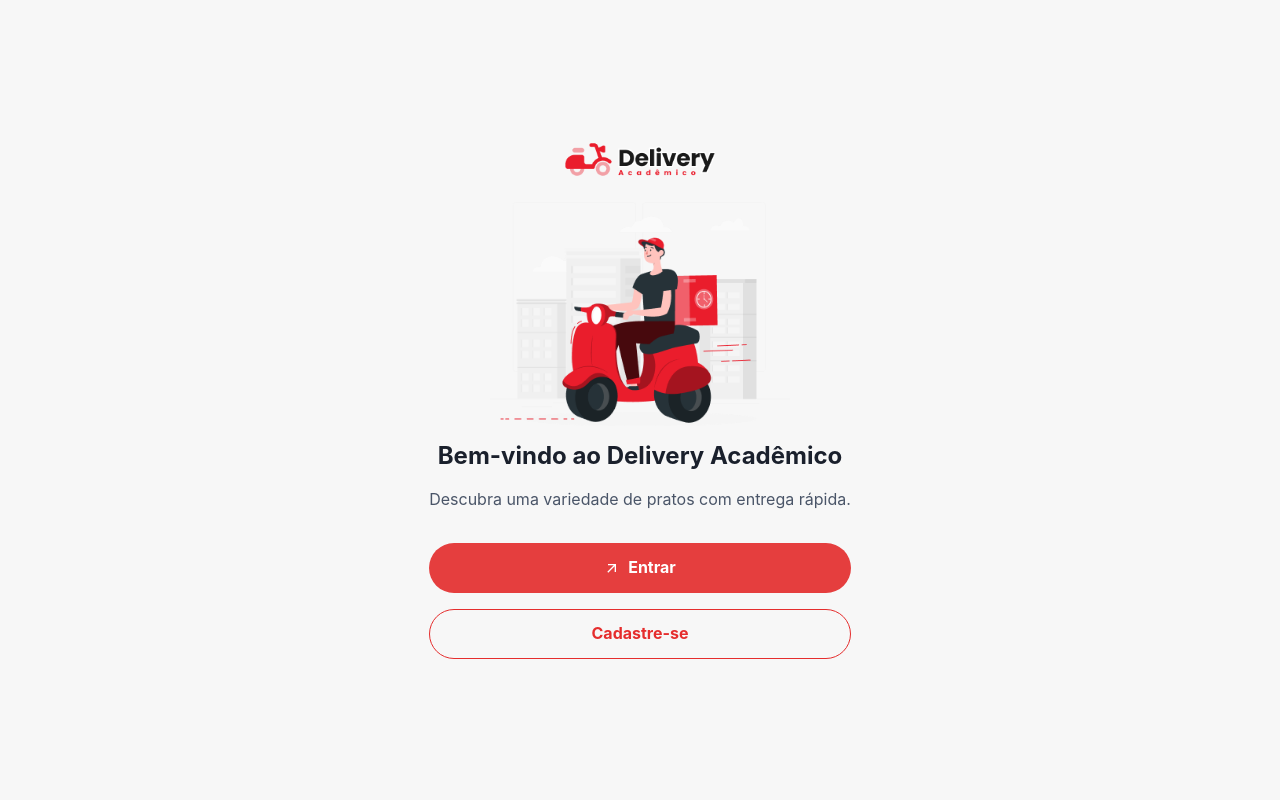
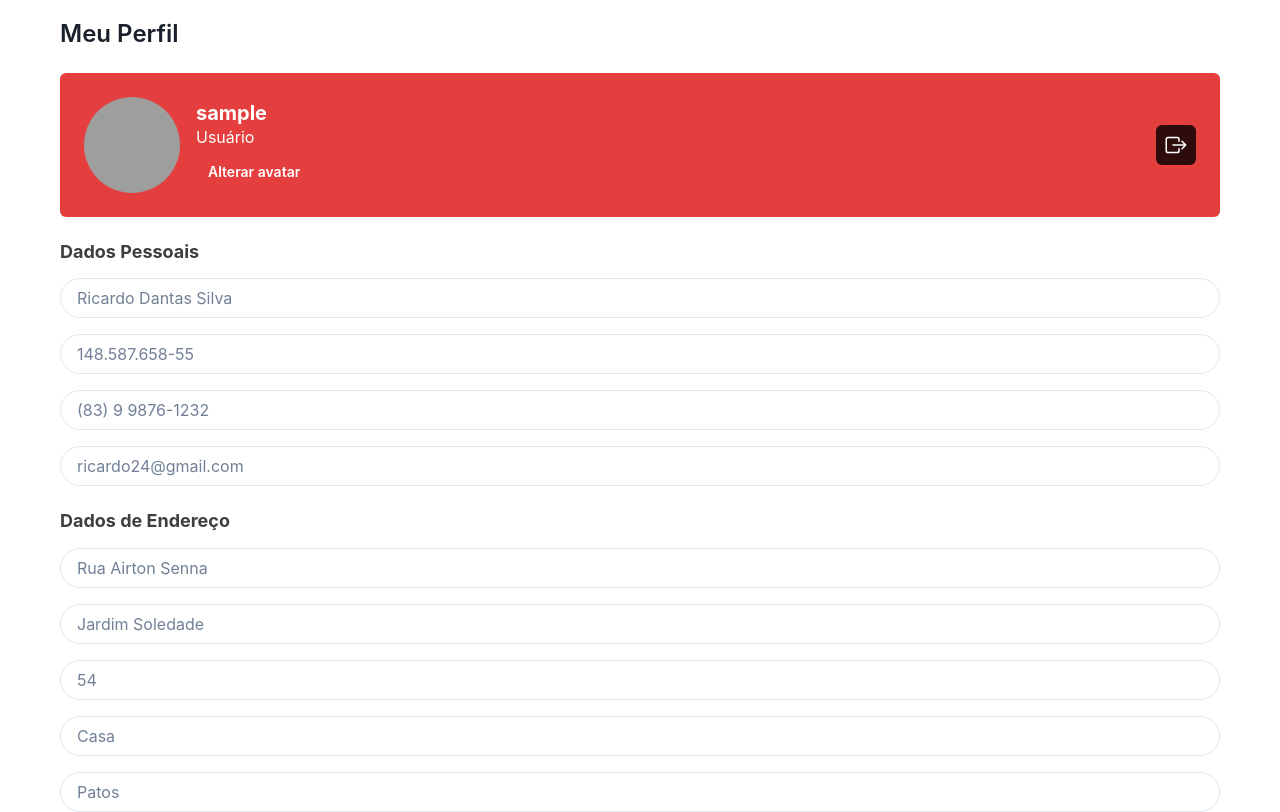
Before and after one commit to moacirdavidag/frontend-pw2, a React (Vite) app: page /perfil in a window 1280 px wide. Before the commit this address led to /. Shown: the top 812 px of the page. Built offline with nearby package versions, Linux system fonts and the light colour scheme; no server answers; sample sign-in values are in the browser's storage.

Commit message:
fix: Ajustes no upload da foto do usuário em implementação

```diff
--- a/src/context/AuthContext.tsx
+++ b/src/context/AuthContext.tsx
@@ -1,5 +1,5 @@
 // AuthContext.tsx
-import React, { createContext, useContext, useState, ReactNode } from 'react';
+import React, { createContext, useContext, useState, ReactNode, useEffect } from 'react';
 
 interface AuthContextType {
   isAuthenticated: boolean;
@@ -10,7 +10,15 @@ interface AuthContextType {
 const AuthContext = createContext<AuthContextType | undefined>(undefined);
 
 export const AuthProvider: React.FC<{ children: ReactNode }> = ({ children }) => {
-  const [isAuthenticated, setIsAuthenticated] = useState(false);
+  const [isAuthenticated, setIsAuthenticated] = useState(true);
+
+  useEffect(() => {
+    const token = localStorage.getItem('token');
+    console.log(`Token: ${token}`);
+    if (!token) {
+      setIsAuthenticated(false);
+    }
+  }, []);
 
   const login = (token: string) => {
     setIsAuthenticated(true);
--- a/src/pages/Perfil/PerfilScreen.tsx
+++ b/src/pages/Perfil/PerfilScreen.tsx
@@ -15,6 +15,7 @@ const Perfil = () => {
   const [avatar, setAvatar] = useState("https://via.placeholder.com/150");
   const username = localStorage.getItem("username");
   const id = Number(localStorage.getItem("id"));
+  const apiUrl = import.meta.env.VITE_API_URL;
   const {logout} = useAuth();
   const initialValues = {
     name: "",
@@ -28,8 +29,10 @@ const Perfil = () => {
     city: "",
     state: "",
     reference: "",
+    avatar_url: null
   };
   const [user, setUser] = useState(initialValues);
+  const [avatarUrl, setAvatarUrl] = useState("");
   const toast = useToast();
 
 
@@ -42,6 +45,8 @@ const Perfil = () => {
 
     if (avatar) {
       formData.append("avatar", avatar);
+    } else {
+      formData.append("avatar", user?.avatar_url);
     }
 
     try {
@@ -60,6 +65,8 @@ const Perfil = () => {
           isClosable: true,
           position: "top-right",
         });
+        setAvatar("");
+        setAvatarUrl("");
         getUserInfo();
       }
     } catch (error) {
@@ -81,8 +88,8 @@ const Perfil = () => {
   const handleAvatarUpload = (event: React.ChangeEvent<HTMLInputElement>) => {
     if (event.target.files && event.target.files[0]) {
       const file = event.target.files[0];
-      const avatarURL = URL.createObjectURL(file);
-      setAvatar(avatarURL);
+      setAvatar(file);
+      setAvatarUrl(URL.createObjectURL(file));
     }
   };
 
@@ -123,7 +130,7 @@ const Perfil = () => {
       >
         {/* Avatar e Upload */}
         <Box display="flex" alignItems="center">
-          <Avatar size="xl" name={username ?? "Usuário"} src={avatar} />
+          <Avatar size="xl" name={username ?? "Usuário"} src={!avatarUrl ? `${apiUrl}/public/uploads/${user?.avatar_url}` : avatarUrl} />
           <Box ml={4}>
             <Heading as="h2" fontSize="20px" fontWeight="bold">
               {username ?? "Usuário"}
--- a/src/services/api.ts
+++ b/src/services/api.ts
@@ -29,6 +29,7 @@ API.interceptors.response.use(
   (error) => {
     if (error.response && error.response.status === 401) {
       console.log("Token expirado ou não autorizado, faça o logout");
+      localStorage.clear();
       window.location.href = '/';
     }
 
```
Also changed, not shown: 1 other file (tests, documents, lock files or other folders).
